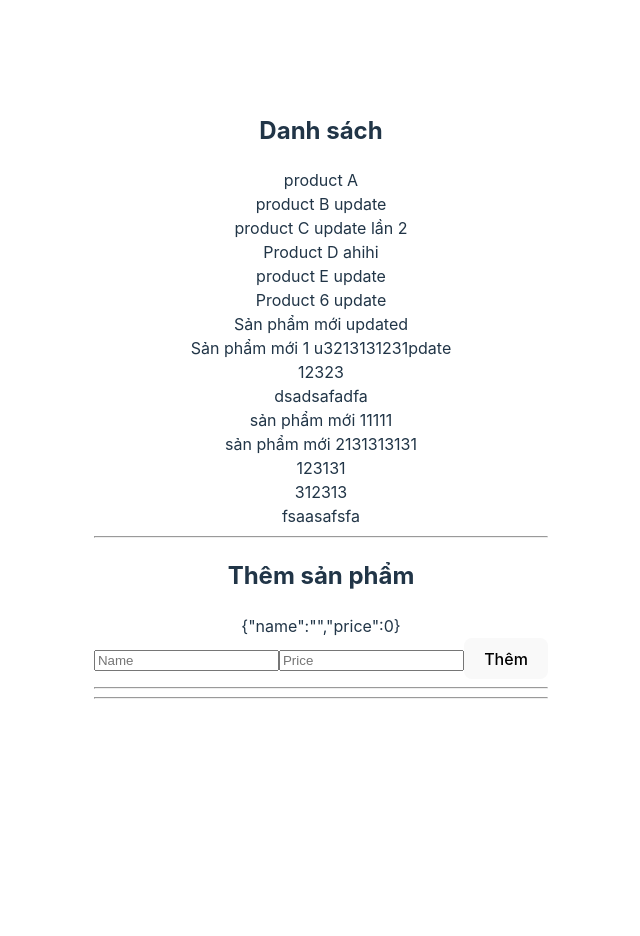
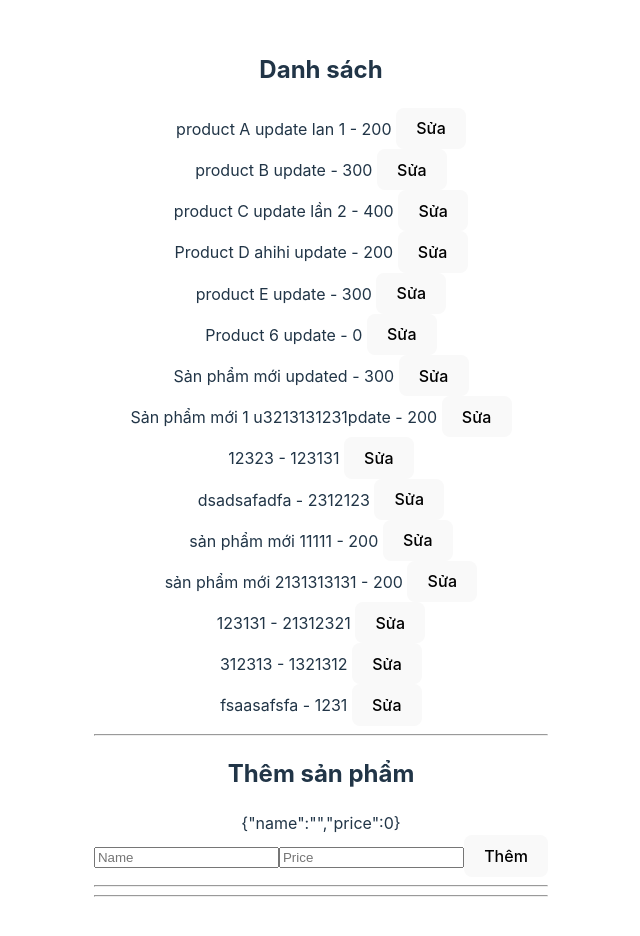
Before and after one commit to datlt2306/FPL-WEB209, a React (Vite) app: page / in a window 1280 px wide. Shown: the whole page, without its empty margins (319-959 px from the left). Before the commit the page ends 800 px from the top, so only its background shows below. Built offline with nearby package versions, Linux system fonts and the light colour scheme; data requests are answered from the project's data file.

Commit message:
Buổi 6

```diff
--- a/db.json
+++ b/db.json
@@ -2,7 +2,7 @@
   "products": [
     {
       "id": 1,
-      "name": "product A",
+      "name": "product A update lan 1",
       "price": 200
     },
     {
@@ -16,7 +16,7 @@
       "price": 400
     },
     {
-      "name": "Product D ahihi",
+      "name": "Product D ahihi update",
       "price": "200",
       "id": 4
     },
--- a/src/api/product.ts
+++ b/src/api/product.ts
@@ -3,3 +3,4 @@ import instance from './config'
 
 export const getAll = () => instance.get('/products')
 export const add = (product: IProduct) => instance.post('/products', product)
+export const edit = (product: IProduct) => instance.patch(`/products/${product.id}`, product)
--- a/src/components/List.tsx
+++ b/src/components/List.tsx
@@ -1,6 +1,7 @@
 import { useQuery } from 'react-query'
 import { getAll } from '../api/product'
 import { IProduct } from '../interfaces/Product'
+import ProductItem from './ProductItem'
 
 const List = () => {
     const {
@@ -17,13 +18,7 @@ const List = () => {
     return (
         <div>
             <h2>Danh sách</h2>
-            {products?.map((product: IProduct, index: number) => (
-                <div key={index}>
-                    {product.name}
-                    {/* <button onClick={() => dispatch({ type: 'GET_PRODUCT', payload: product.id! })}>Sửa</button> */}
-                    {/* <button onClick={() => dispatch({ type: 'DELETE_PRODUCT', payload: product.id! })}>Xóa</button> */}
-                </div>
-            ))}
+            {products?.map((product: IProduct, index: number) => <ProductItem product={product} key={index} />)}
         </div>
     )
 }
--- /dev/null
+++ b/src/components/ProductItem.tsx
@@ -0,0 +1,58 @@
+import { useState } from 'react'
+import { IProduct } from '../interfaces/Product'
+import { useMutation, useQueryClient } from 'react-query'
+import { edit } from '../api/product'
+
+type ProductItemProps = {
+    product: IProduct
+}
+
+const ProductItem = ({ product }: ProductItemProps) => {
+    const queryClient = useQueryClient()
+    const [editProductId, setEditProductId] = useState<number | null>(null)
+    const [editProduct, setEditProduct] = useState({} as IProduct)
+    const mutation = useMutation({
+        mutationFn: (product: IProduct) => edit(product),
+        onSuccess: () => {
+            setEditProductId(null)
+            queryClient.invalidateQueries({
+                queryKey: ['PRODUCTS_KEY']
+            })
+        }
+    })
+    const handleClick = (product: IProduct) => {
+        setEditProductId(product.id!)
+        setEditProduct(product)
+    }
+
+    const onChange = (e: any) => {
+        const { name, value } = e.target
+        // computed property name
+        setEditProduct((prevState) => ({
+            ...prevState,
+            [name]: value
+        }))
+    }
+    const onSubmit = (e: any) => {
+        e.preventDefault()
+        mutation.mutate(editProduct)
+    }
+    return (
+        <div>
+            {editProductId === product.id ? (
+                <form onSubmit={onSubmit}>
+                    <input type='text' name='name' defaultValue={editProduct?.name} onChange={onChange} />
+                    <input type='text' name='price' defaultValue={editProduct?.price} onChange={onChange} />
+                    <button>Cập nhật</button>
+                    <button onClick={() => setEditProductId(null)}>Thoát</button>
+                </form>
+            ) : (
+                <>
+                    {product.name} - {product.price} <button onClick={() => handleClick(product)}>Sửa</button>
+                </>
+            )}
+        </div>
+    )
+}
+
+export default ProductItem
```
